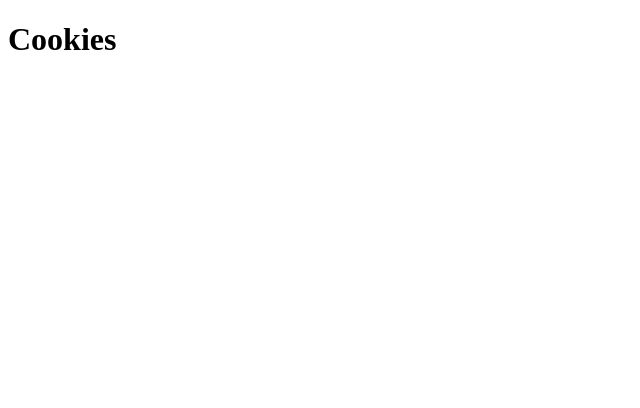
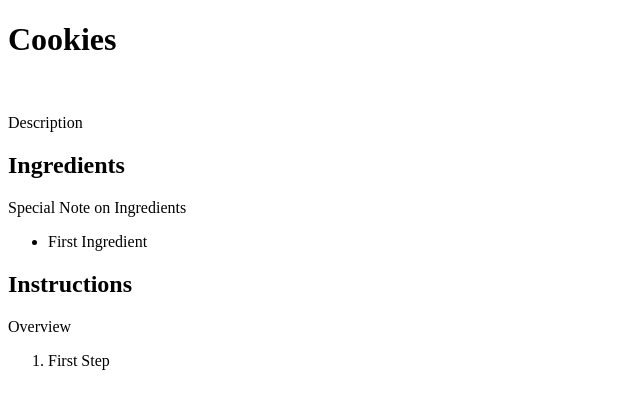
Before and after one commit to RexTalionis/odin_recipes, a plain HTML site: page recipes/cookies.html in a window 1280 px wide. Shown: the whole page, without its empty margins (0-640 px from the left). Drawn offline with Linux system fonts and the light colour scheme.

Commit message:
Added content
Fleshed out skeleton for cookie recipe. Reusable to start other recipes.

```diff
--- a/recipes/cookies.html
+++ b/recipes/cookies.html
@@ -8,7 +8,18 @@
 
     <body>
         <h1>Cookies</h1>
-
+        <img src="">
+        <p>Description</p>
+        <h2>Ingredients</h2>
+        <p>Special Note on Ingredients</p>
+        <ul>
+            <li>First Ingredient</li>
+        </ul>
+        <h2>Instructions</h2>
+        <p>Overview</p>
+        <ol>
+            <li>First Step</li>
+        </ol>
     </body>
 
 </html>
```
